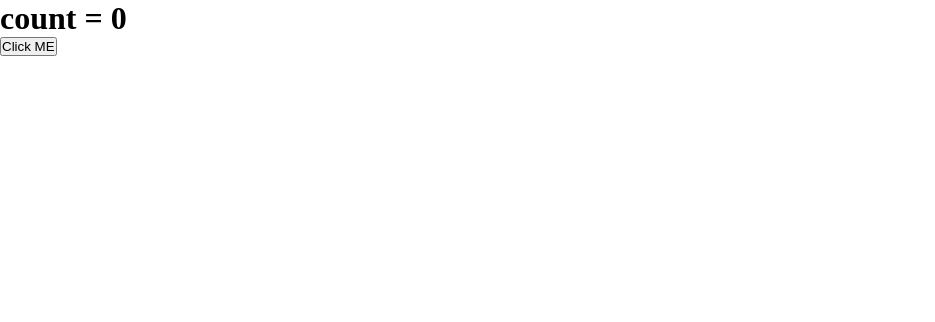
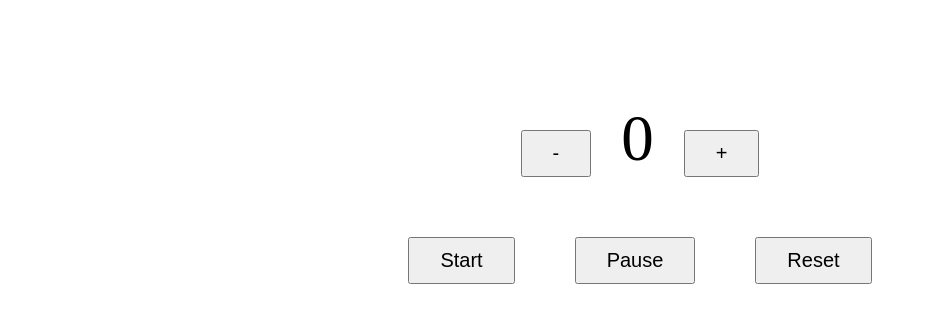
Before and after one commit to CodeWithMohaimin/React, a React (Create React App) app: page / in a window 1280 px wide. Shown: the top 322 px of the page, without its empty margins (0-935 px from the left). Built offline with nearby package versions, Linux system fonts and the light colour scheme.

Commit message:
timer is working perfectly

```diff
--- a/src/components/App.jsx
+++ b/src/components/App.jsx
@@ -1,39 +1,13 @@
 import React from "react";
 import './stylesCompo/header.style.css';
-// import Intro from "./state/intro"
-
+import Timer from '../components/timer'
 
 class App extends React.Component{
-    //Old Style
-    // constructor(props) {
-    //     super(props)
-    //     this.count = 0;
-    //     this.state = {
-    //         count:1
-    //     }
-    // }
-
-    state = {
-        count: 0,
-        double: 0,
-        nam: 'mohaimin',
-    }
 
     render() {
       return (
           <div>
-              <h1>count = {this.state.count}</h1>
-
-              <button onClick={() => {
-                  this.setState(prev => {
-                      return {
-                          count: prev.count + 1
-                      }
-                  }, () => {
-                      console.log(this.state.count)
-                  })
-              }}>Click ME</button>
-
+              <Timer/>
           </div>
       );
     };
--- a/src/components/stylesCompo/header.style.css
+++ b/src/components/stylesCompo/header.style.css
@@ -44,3 +44,19 @@
     margin: 0 5px;
     padding: 9px 15px;
 }
+
+.root{
+    max-width: 800px;
+    width: 100%;
+    margin:100px auto;
+    text-align: center;
+}
+.secOne span{
+    font-size: 65px;
+}
+.secOne button, .secTwo button{
+    padding: 10px 30px;
+    font-size: 20px;
+    margin: 30px;
+    cursor: pointer;
+}
--- /dev/null
+++ b/src/components/timer.jsx
@@ -0,0 +1,73 @@
+import React, { Component } from 'react'
+
+export default class timer extends Component {
+
+  state = {
+    count: 0,
+  }
+
+
+  intervalId = null;
+
+  increment = () => {
+    this.setState({ count: this.state.count + 1 });
+  }
+  decrement = () => {
+    if (this.state.count > 0) {
+      this.setState({ count: this.state.count - 1 });
+    }
+  }
+
+//start timer button
+
+  startTimer = () =>{
+    if (this.state.count > 0 && !this.intervalId) {
+      this.intervalId = setInterval(() => {
+        this.setState({ count: this.state.count - 1 }, () => {
+          if (this.state.count === 0) {
+            alert('Timer Finished')
+            clearInterval(this.intervalId)
+            this.intervalId = null
+          }
+        })
+      }, 1000)
+    }
+
+  }
+// pause timer button
+  pauseTimer = () => {
+    if (this.intervalId) {
+      clearInterval(this.intervalId)
+      this.intervalId = null
+    }
+  }
+// resetTimer
+  resetTimer = () => {
+    this.setState({count:0})
+    clearInterval(this.intervalId)
+    this.intervalId = null
+  }
+
+
+
+
+
+  render() {
+    return (
+      <div>
+        <div className='root'>
+      <div className="secOne">
+        <button onClick={this.decrement}> - </button>
+            <span>{this.state.count}</span>
+        <button onClick={this.increment}> + </button>
+      </div>
+      <div className="secTwo">
+        <button onClick={this.startTimer}>Start</button>
+        <button onClick={this.pauseTimer}>Pause</button>
+        <button onClick={this.resetTimer}>Reset</button>
+      </div>
+    </div>
+      </div>
+    )
+  }
+}
```
Also changed, not shown: src/components/state.jsx (added, +37 -0 lines).
